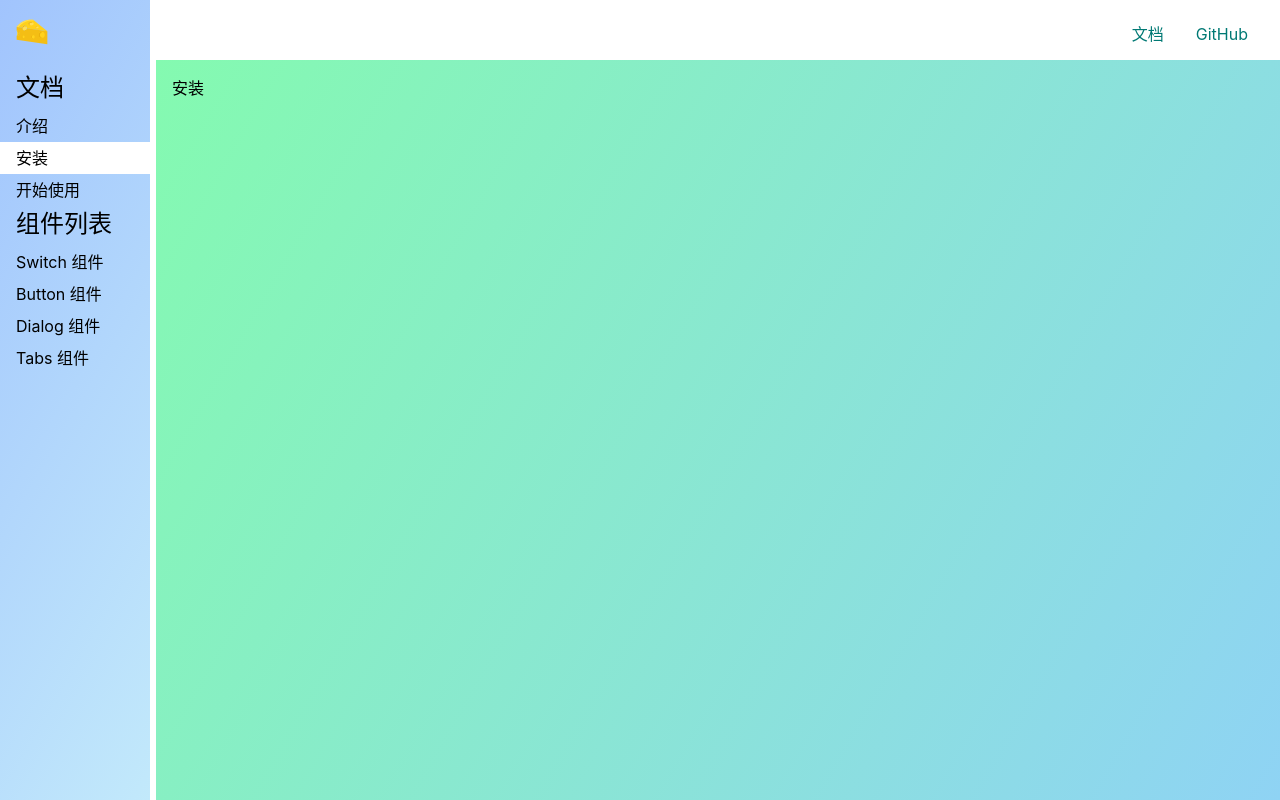
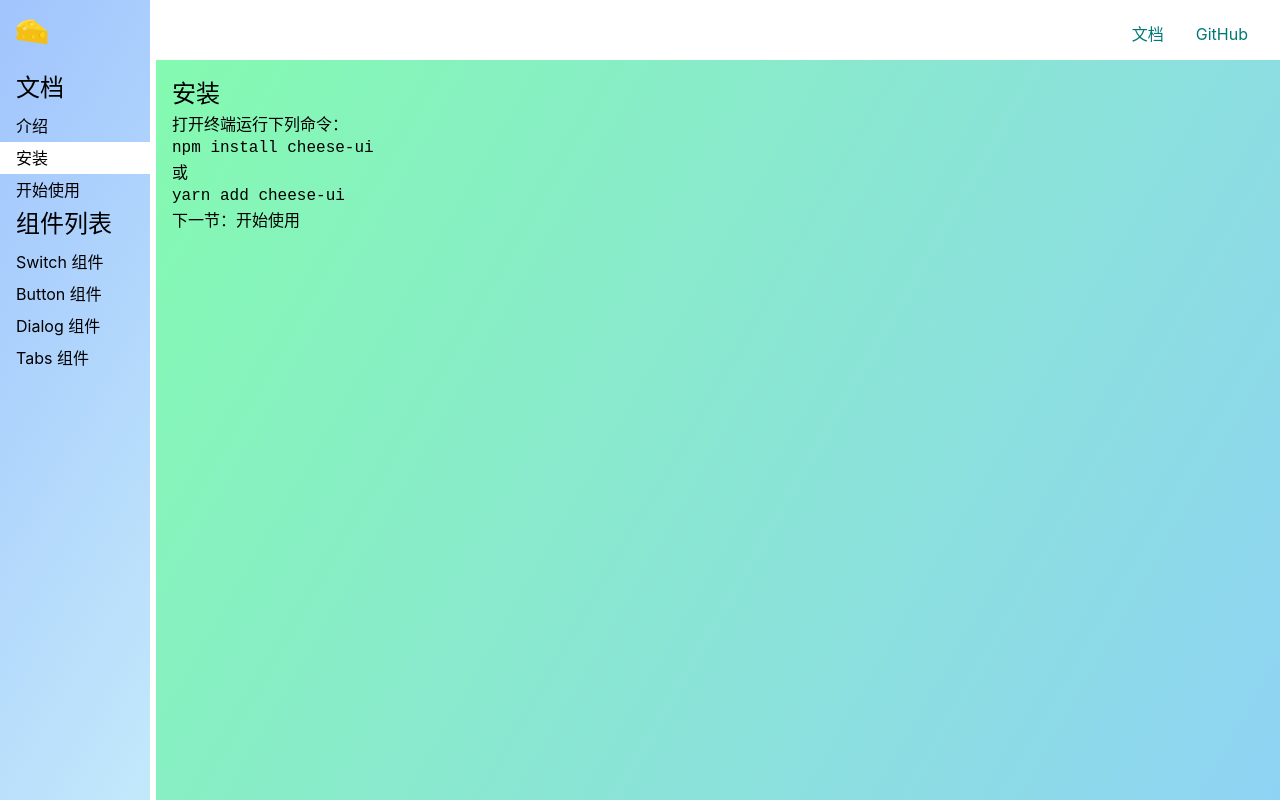
Before and after one commit to Wang-zhetao/CheeseUI, a Vue app: page /#/doc/install in a window 1280 px wide. Built offline with nearby package versions, Linux system fonts and the light colour scheme.

Commit message:
填充内容

```diff
--- a/src/views/GetStarted.vue
+++ b/src/views/GetStarted.vue
@@ -1,7 +1,28 @@
 <template>
-  <div>
-    开始
-  </div>
+  <article>
+  <h1>
+    开始使用
+  </h1>
+
+  <p>请先<a href="#/doc/install">安装</a>本组件库。</p>
+  <p>然后在你的代码中写入下面的代码</p>
+  <pre><code>import {Button, Tabs, Switch, Dialog} from "king-ui"</code></pre>
+  就可以使用我提供的组件了。
+
+  <h2>Vue 单文件组件</h2>
+  <p>代码示例：</p>
+  <pre><code>&lt;template&gt;
+  &lt;div&gt;&lt;Button&gt;按钮&lt;/Button&gt;&lt;/div&gt;
+&lt;/template&gt;
+&lt;script&gt;
+  import {Button, Tabs, Switch, Dialog} from "king-ui"
+  export default {
+    components: {Button}
+  }
+&lt;/script&gt;
+ </code></pre>
+
+</article>
 </template>
 
 <script>
--- a/src/views/Install.vue
+++ b/src/views/Install.vue
@@ -1,7 +1,15 @@
 <template>
-  <div>
-    安装
-  </div>
+    <article>
+  <h1>安装</h1>
+  <p>打开终端运行下列命令：</p>
+  <pre><code>npm install cheese-ui</code></pre>
+  <p>或</p>
+  <pre><code>yarn add cheese-ui</code></pre>
+
+  <p>
+    下一节：<a href="#/doc/get-started">开始使用</a>
+  </p>
+</article>
 </template>
 
 <script>
--- a/src/views/Intro.vue
+++ b/src/views/Intro.vue
@@ -1,7 +1,11 @@
 <template>
-  <div>
-    Intro
-  </div>
+  <article>
+  <h1>介绍</h1>
+  <p>Cheese UI 是一款基于 Vue 3 和 TypeScript 的 UI 组件库。</p>
+  <p>这款组件库其实是我为了总结自己这一年的技术经验而写的，全程亲手编写，尽量不采用第三方库，包括你现在看到的这个官网也几乎都是我自己写的。</p>
+  <p>所以如果强烈不建议你将此 UI 库用于生产环境。但如果你是抱着看源代码的目的来的，那么这个库还是值得一看的。源代码放在了 <a href="https://github.com/Wang-zhetao/CheeseUI">CheeseUI</a>，历史提交信息非常规范，你可以按提交的顺序逐个查看；你也可以直接查看每个组件的源代码和示例，运行方法见 README.md。</p>
+  下一节：<a href="#/doc/install">安装</a>
+</article>
 </template>
 
 <script>
```
